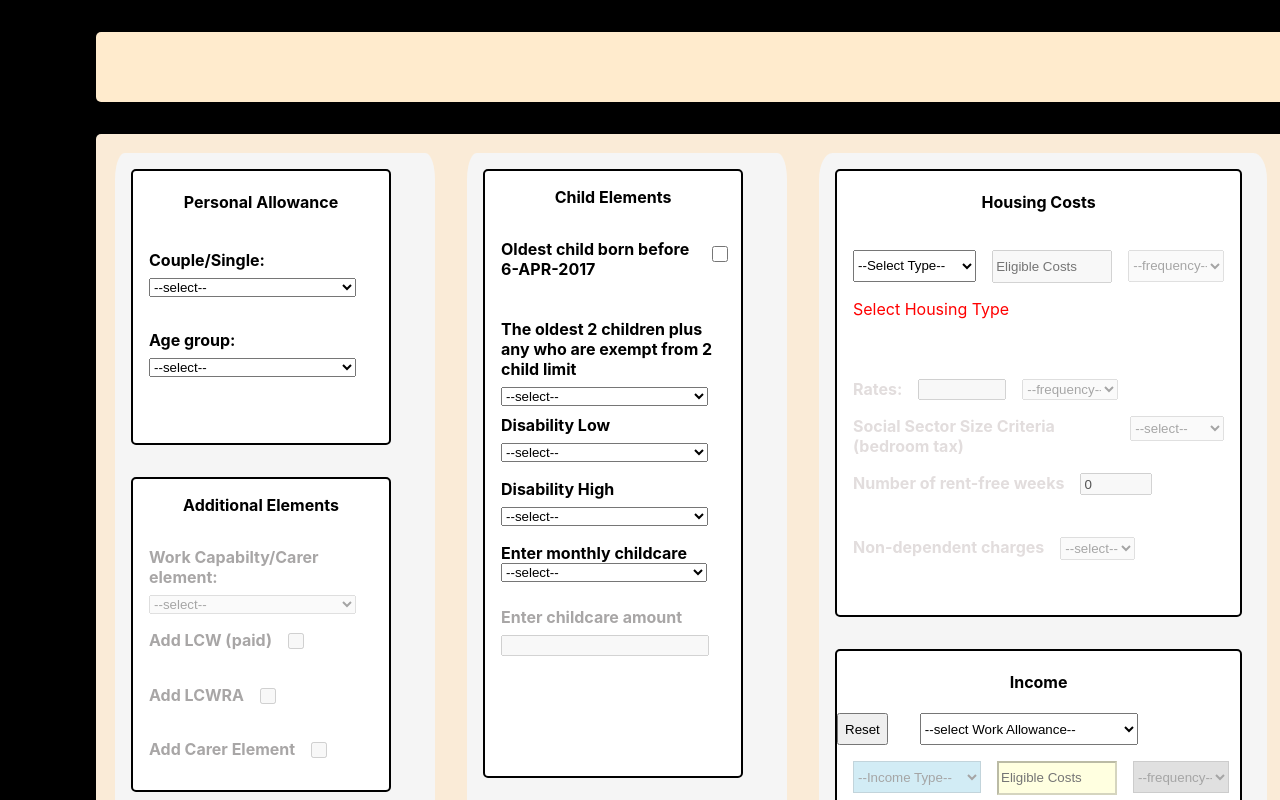
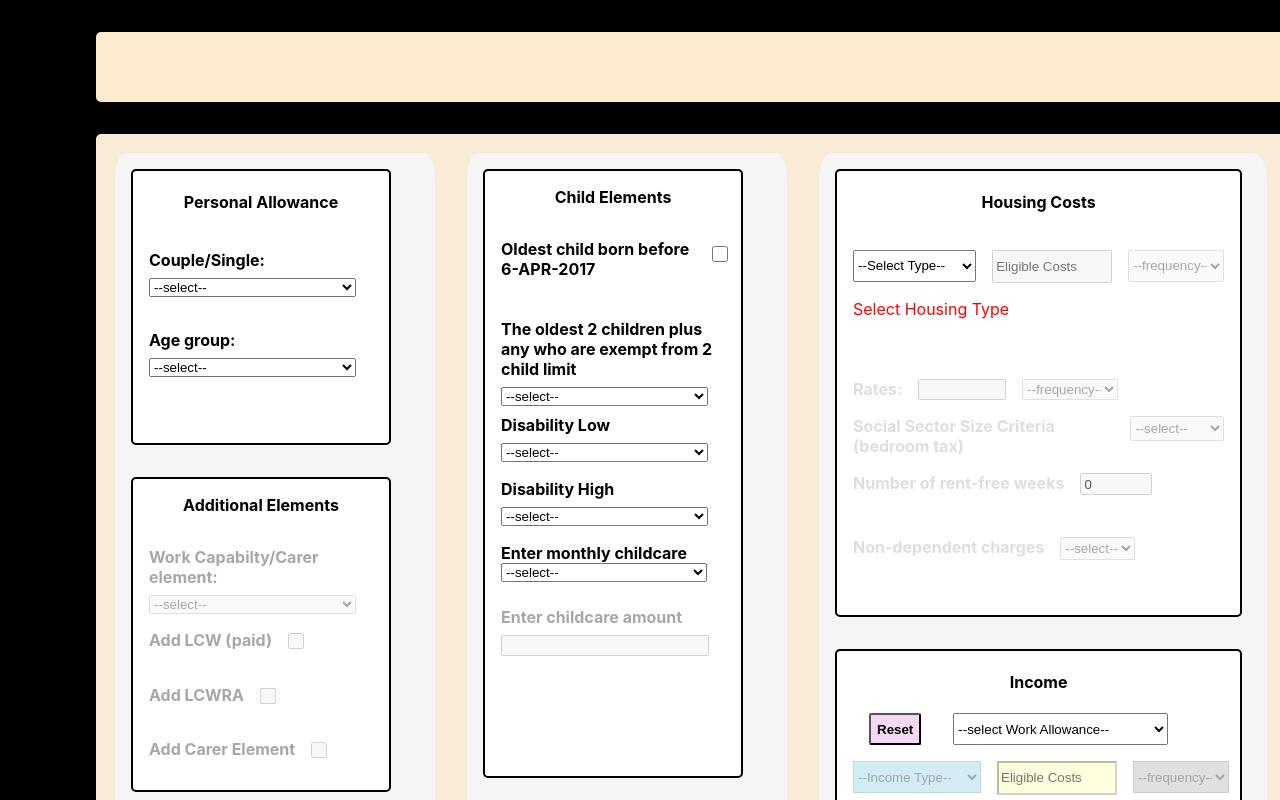
Before and after one commit to dnlstronge/benefitscalc2, a React (Create React App) app: page / in a window 1280 px wide. Shown: the top 800 px of the page. Built offline with nearby package versions, Linux system fonts and the light colour scheme.

Commit message:
[x] - add css

```diff
--- a/src/components/UC2/Income/Income.js
+++ b/src/components/UC2/Income/Income.js
@@ -114,7 +114,7 @@ const Income = ({setPropState}) => {
 
             <div className={classes.select_warning}> Error: Duplicate income value selected </div>}
             <label htmlFor="workallowance" className={classes.WA_label} >
-            <button onClick={handleReset} className="btn_reset">Reset</button>
+            <button onClick={handleReset} className={classes.btn_reset}>Reset</button>
                 <select value={WA} onChange={handleWA} id="workallowance" className={classes.WA_select}>
                     <option value="">--select Work Allowance--</option>
                     <option value={UC_elements.WA_NULL}>None</option>
--- a/src/components/UC2/Income/Income.module.css
+++ b/src/components/UC2/Income/Income.module.css
@@ -9,7 +9,18 @@
     border: 2px solid black;
     border-radius: 5px;
 }
-
+.btn_reset {
+    font-weight: bold;
+    background: rgb(244, 216, 244);
+    margin-left: 2rem;
+    border-radius: 5%;
+}
+.btn_reset:hover {
+    font-weight: bold;
+    background: rgb(204, 134, 204);
+    margin-left: 2rem;
+    border-radius: 5%;
+}
 .heading {
     text-align: center;
 }
--- a/src/components/UC2/Income/IncomeSelect.js
+++ b/src/components/UC2/Income/IncomeSelect.js
@@ -63,13 +63,18 @@ const IncomeSelect = ({ setParentState, workAllowance, toggleReset }) => {
     // if reset
 
     useEffect(() => {
-
-    }, [])
+        if(toggleReset === true) {
+            setAmount("")
+            setActual("")
+            setFreq("")
+            setType("")
+        }
+    }, [toggleReset])
 
     return (
         <React.Fragment>
             <div className={classes.sub_container}>
-                <select disabled={ workAllowance === ""} value={type} onChange={handleType} className={classes.select_type}>
+                <select disabled={ workAllowance === "" || type !== ""} value={type} onChange={handleType} className={classes.select_type}>
                     <option value="SELECT">--Income Type--</option>
 
                     <option value="WAGE_CLAIMANT">Wages (claimant)</option>
--- a/src/components/UC2/Totals/Totals.module.css
+++ b/src/components/UC2/Totals/Totals.module.css
@@ -11,7 +11,7 @@
 
 .label_amount {
     font-size: 13px;
-    background: rgb(181, 224, 252);
+    background: rgb(217, 244, 250);
     display: flex;
     flex-direction: row;
     font-weight: bold;
```
